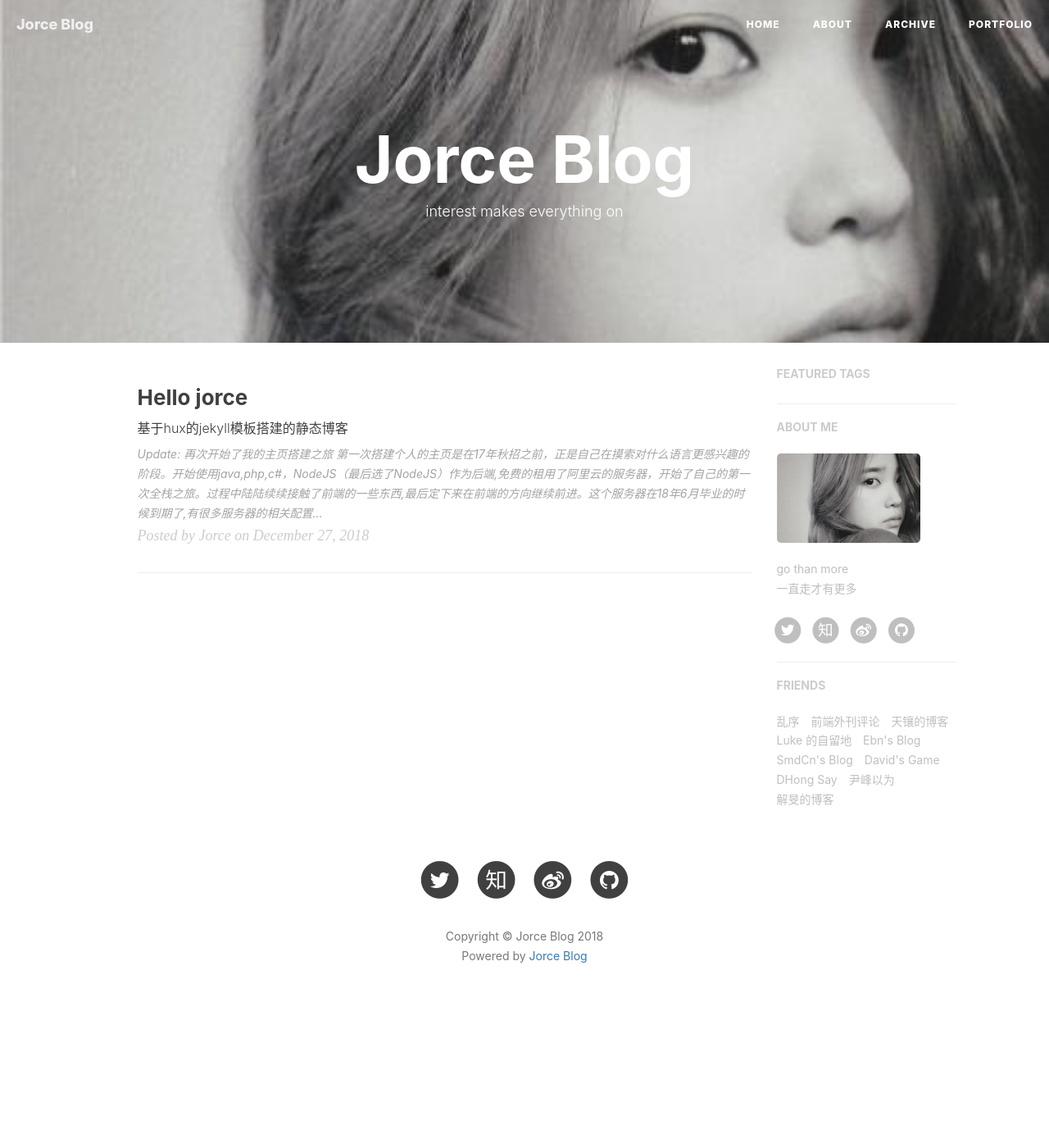
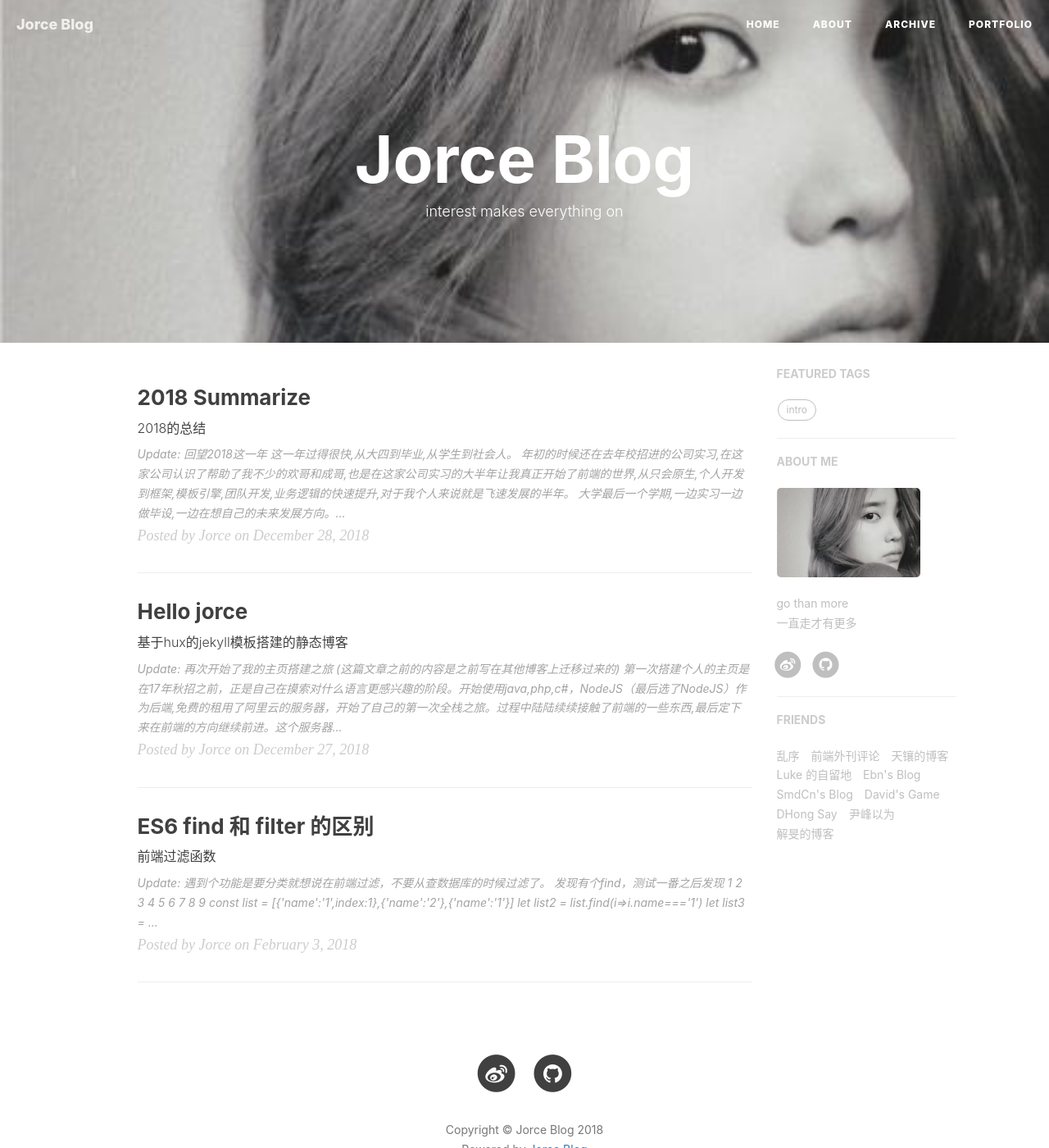
Before and after one commit to Jorce-Li/Jorce-Li.github.io, a Jekyll site: the page built from index.html, in a window 1280 px wide and 1400 px high. Shown: the whole window at 82% size. Built offline with Jekyll 4.4.1, drawn with Linux system fonts in a browser that asks for light colours; nearby versions of some CDN libraries; the list of posts is cut into pages by our own code; comment, search, counter and statistics services are not loaded.

Commit message:
update post

````diff
--- a/_config.yml
+++ b/_config.yml
@@ -13,10 +13,10 @@ future: true
 
 # SNS settings
 RSS: false
-weibo_username:     jorce
-zhihu_username:     jorce
-github_username:    jorce
-twitter_username:   jorce
+weibo_username:     Jorce丶
+# zhihu_username:     jorce
+github_username:    jorce-li
+# twitter_username:   jorce
 #facebook_username:  jorce
 #linkedin_username:  firstname-lastname-idxxxx
 
--- /dev/null
+++ b/_posts/2018-02-03-find&filter.md
@@ -0,0 +1,31 @@
+---
+layout: post
+title: "ES6 find 和 filter 的区别"
+subtitle: '前端过滤函数'
+author: "Jorce"
+header-style: text
+tags:
+  - intro
+---
+
+Update: 遇到个功能是要分类就想说在前端过滤，不要从查数据库的时候过滤了。
+
+---
+
+发现有个find，测试一番之后发现
+```js
+const list = [{'name':'1',index:1},{'name':'2'},{'name':'1'}]
+let list2 = list.find(i=>i.name==='1')
+
+let list3 = list.filter(i=>i.name==='1')
+
+console.log(list);[{ name: '1', index: 1 }, { name: '2' }, { name: '1' } ]
+console.log(list2);{ name: '1', index: 1 }
+
+console.log(list3);[{ name: '1', index: 1 }, { name: '1' } ]
+```
+find 和 filter 都是不改变原数组的方法
+
+但是find只查出第一个符合条件的结果像例子里是直接返回了一个对象而不是数组！
+
+，而filter返回全部结果仍然是数组。
--- a/_posts/2018-12-27-hello-jorce.md
+++ b/_posts/2018-12-27-hello-jorce.md
@@ -11,7 +11,7 @@ tags:
 Update: 再次开始了我的主页搭建之旅
 
 ---
-
+(这篇文章之前的内容是之前写在其他博客上迁移过来的)
 第一次搭建个人的主页是在17年秋招之前，正是自己在摸索对什么语言更感兴趣的阶段。开始使用java,php,c#，NodeJS（最后选了NodeJS）作为后端,免费的租用了阿里云的服务器，开始了自己的第一次全栈之旅。过程中陆陆续续接触了前端的一些东西,最后定下来在前端的方向继续前进。这个服务器在18年6月毕业的时候到期了,有很多服务器的相关配置忘记了存储,然后最近在公司接触服务器比较多,所以又开始了尝试。
 
 之前就注意过Github pages jekyll hexo这类的静态博客工具,所以趁着想把自己CSDN上文章转移的契机,开始了本次的搭建之旅。
--- /dev/null
+++ b/_posts/2018-12-28-summarize.md
@@ -0,0 +1,39 @@
+---
+layout: post
+title: "2018 Summarize"
+subtitle: '2018的总结'
+author: "Jorce"
+header-style: text
+tags:
+  - intro
+---
+
+Update: 回望2018这一年
+
+---
+
+这一年过得很快,从大四到毕业,从学生到社会人。
+
+年初的时候还在去年校招进的公司实习,在这家公司认识了帮助了我不少的欢哥和成哥,也是在这家公司实习的大半年让我真正开始了前端的世界,从只会原生,个人开发到框架,模板引擎,团队开发,业务逻辑的快速提升,对于我个人来说就是飞速发展的半年。
+
+大学最后一个学期,一边实习一边做毕设,一边在想自己的未来发展方向。在社区里接触更多的前端消息之后,我决定了回到江浙寻求更好的机会。（金三银四因为种种事情错过了,并且来西安的企业需求并不是很多）
+
+七月初在拿到毕业证之后,我拖着行李箱直接奔向了南京,开始了自己南下的应聘之旅。
+
+在南京面了近一周,平均一天两到三家,从一开始的知识点不牢固到完善到渐渐趋于自信,慢慢收到了几家公司的offer,但是对于这几家公司着重的内容以及氛围等等都不是很感兴趣。紧接着便去了无锡。
+
+在无锡面了两天,一家腾讯子公司,几家培训机构（没想到是培训,一说我的期望薪资面试就结束了hhhhh）。腾讯子公司的人事刚开始觉着我是刚毕业的还是普通本科,不愿意给应届生开高工资,后来他们技术面来面了之后发现还不错就立马转变了态度kk,原本冲着腾讯子公司的噱头打算签了这家,后来朋友让我去苏州再试一试接下来又去了苏州。
+
+在苏州面了三天,先是去了同程旅游,这是我去的第一家大公司,接待到面试官都很客气,面了四轮近两个小时,当时服务器到期就直接给他们看了我的本地的代码,过程很愉快,当时人事说两天之内给我发offer（超级开心来着!）。陆续去了几家小公司也都收了offer,但是心心念念着同城就没放在心上,结果拖了一周之后,同城给我反馈的消息是岗位调整暂时不收人了。当时就是晴天霹雳一样,我第一时间反应过来是先准备接了无锡那家腾讯子公司,后来机缘巧合之下又面了苏州一家做crm的公司,待遇什么的都更好一些并且面试官答应我让我参与内部研发工作便去了这家。
+
+至此我的面试之旅就结束了,历时半个月。然后就开始了我进入社会的新章程。
+
+苏州这家公司技术部没有真正的前端,基本都是所谓的全栈（？？）,所以我去的时候没有人带,并且小领导总想让你做后端的事情（他们的系统架构很完善后端都是在web端配置基本不用写代码,包括服务器配置都不需要具体操作）我觉着没什么学习的价值就一直在推脱,大概培训了一周的时候,同程旅游给了我反馈问我还去不去,他们现在又空出了岗位。这个时间点我是特别纠结的,想去又不愿意去。这个时间点想让我去一定是别的候选人拒绝了他们又选了作为备胎的我,我觉着没有受到重视,而在职的这家公司的我的直属领导又应允我提前进入项目组并且可以自己架构一些东西,就继续留在了现公司。可惜事与愿违,进入了项目之后发现产品太成熟化了重点是还过于陈旧,你只能按照它的模板搬砖大量（这个量还比较大）的重复搬砖。然后做了快两个月的时候,有个朋友内推我去上海的一家创业公司,便去尝试了一下。
+
+我一开始的目标便是上海,但是又想自己有点社会经验再踏足魔都便先在南京苏州一带找的工作,既然现在有机会摆在面前当然要把握住。八月底的时候我交接完了手上的工作,在九月初来到了上海。
+
+新公司成立了大概两年,开发团队今年初建,大家都很年轻。运用的框架可以自己选型,可以大量的交流,包括从产品设计到前后端到服务器部署,开发组都会一起讨论。从官网到教务系统（新公司是教育行业）再到小程序服务号在四个月里都参与了开发工作,不得不说是一段快速的提升,唯一感觉到不足的是没有特别有经验的老师带着会出现一些前期考虑不足的情况,这对于自己来讲都是一次次历练,踩得坑多了也就提升的多了。
+
+18年初的时候给自己定的目标是找到一份自己满意的工作,找到一个自己喜欢的人。第一项还算完成了,第二项得靠机缘。今年的第一个目标在接触更多的事物找到自己最终想追求的目标。这个就像梦想一样,从小到大我觉着我是在规规矩矩的生活,我喜欢的也就是出去旅旅行,闲余时间看看剧乐呵乐呵,还没有发现自己真正想得到或者向往的东西,今年虽然也不一定可以发现,但是希望自己有机会在上海能够有机会拓展自己的眼光(虽然这一点对于每天办公室的程序员不是很容易)。第二个目标老生常谈随便吧也不小了。第三个目标是希望在目前的岗位上继续努力下去,然后提升自己的生活水平和质量。
+
+今天先写到这吧。
````
